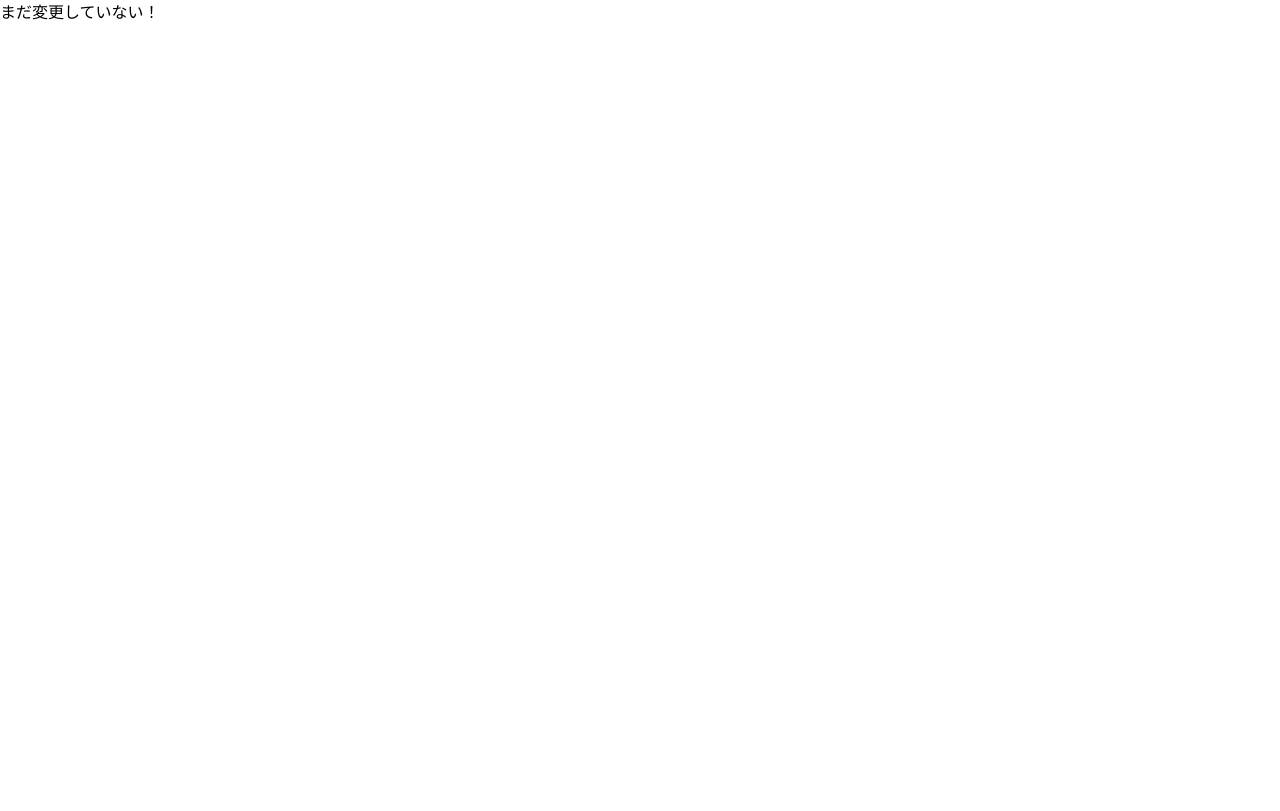
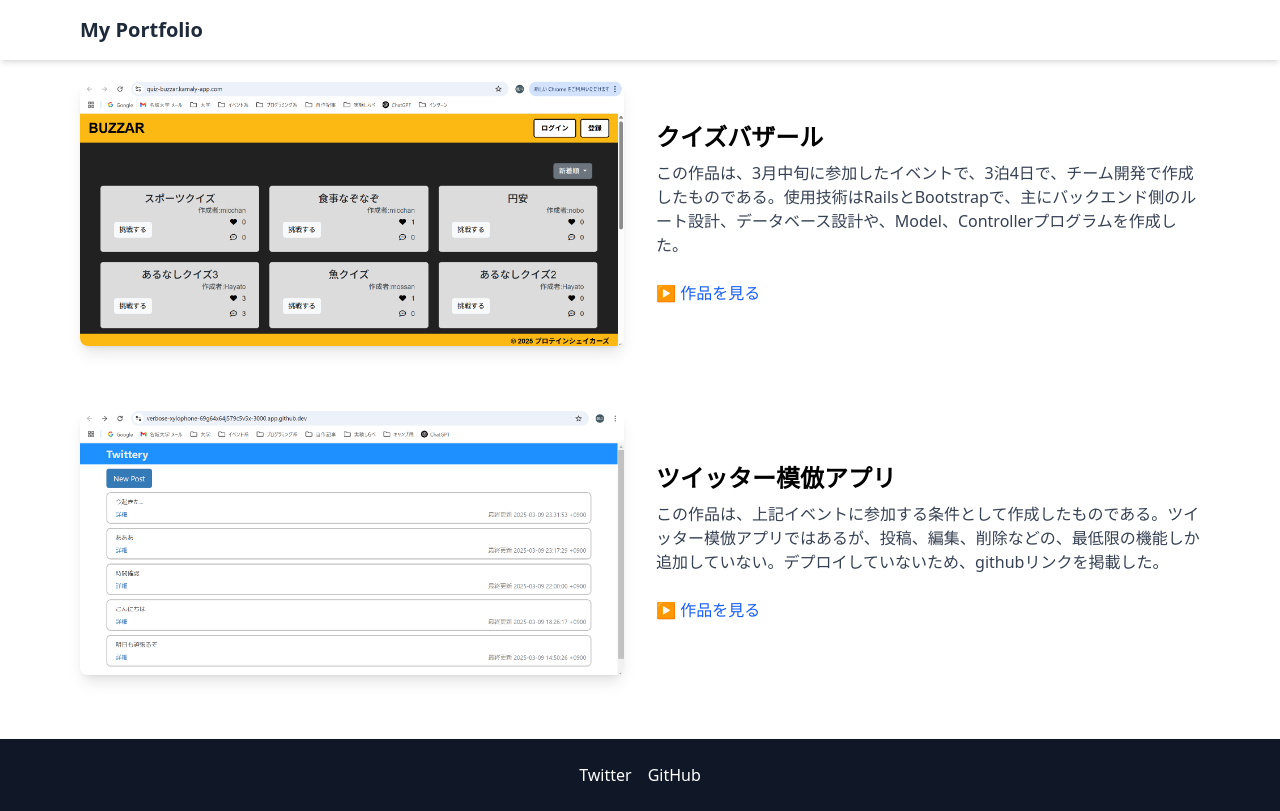
Before and after one commit to Wak8810/My-Portfolio, a React (Vite) app: page / in a window 1280 px wide. Built offline with nearby package versions, Linux system fonts and the light colour scheme.

Commit message:
作品をコンポーネントで表示するように

```diff
--- a/src/App.tsx
+++ b/src/App.tsx
@@ -1,9 +1,46 @@
-function App() {
+// App.tsx
+import React from 'react';
+import Header from './components/header';
+import Footer from './components/footer';
+import PortfolioItem from './components/PortfolioItem';
+
+// 画像をインポート
+import QuizAppImg from './Images/quiz_bazzar.png';
+import TwitteryImg from './Images/twittery.png';
+
+const App: React.FC = () => {
+  const works = [
+    {
+      imageSrc: QuizAppImg,
+      title: 'クイズバザール',
+      description: 'この作品は、3月中旬に参加したイベントで、3泊4日で、チーム開発で作成したものである。使用技術はRailsとBootstrapで、主にバックエンド側のルート設計、データベース設計や、Model、Controllerプログラムを作成した。',
+      link: 'https://quiz-buzzar.kamaly-app.com/',
+    },
+    {
+      imageSrc: TwitteryImg,
+      title: 'ツイッター模倣アプリ',
+      description: 'この作品は、上記イベントに参加する条件として作成したものである。ツイッター模倣アプリではあるが、投稿、編集、削除などの、最低限の機能しか追加していない。デプロイしていないため、githubリンクを掲載した。',
+      link: 'https://github.com/Wak8810/Twittery_imitation_app',
+    },
+  ];
+
   return (
-    <>
-      <span>まだ変更していない！</span>
-    </>
-  )
+    <div className="pt-20 min-h-screen flex flex-col">
+      <Header />
+      <main className="flex-grow px-4 max-w-6xl mx-auto space-y-16" id="works">
+        {works.map((work, index) => (
+          <PortfolioItem
+            key={index}
+            imageSrc={work.imageSrc}
+            title={work.title}
+            description={work.description}
+            link={work.link}
+          />
+        ))}
+      </main>
+      <Footer />
+    </div>
+  );
 }
 
-export default App
+export default App;
--- /dev/null
+++ b/src/components/PortfolioItem.tsx
@@ -0,0 +1,25 @@
+import React from 'react';
+
+interface PortfolioItemProps {
+  imageSrc: string;
+  title: string;
+  description: string;
+  link: string;
+}
+
+const PortfolioItem: React.FC<PortfolioItemProps> = ({ imageSrc, title, description, link }) => {
+  return (
+    <section className="grid md:grid-cols-2 gap-8 items-center">
+      <img src={imageSrc} alt={title} className="rounded-lg shadow-lg" />
+      <div>
+        <h2 className="text-2xl font-semibold mb-2">{title}</h2>
+        <p className="text-gray-700 mb-4">{description}</p>
+        <a href={link} target="_blank" rel="noopener noreferrer" className="inline-block mt-2 text-blue-600 hover:underline font-medium">
+          ▶ 作品を見る
+        </a>
+      </div>
+    </section>
+  );
+}
+
+export default PortfolioItem;
--- /dev/null
+++ b/src/components/footer.tsx
@@ -0,0 +1,16 @@
+import React from 'react'
+
+const Footer: React.FC = () => {
+  return (
+    <footer className="bg-gray-900 text-white py-6 mt-16">
+      <div className="max-w-6xl mx-auto px-4 text-center">
+        <div className="space-x-4">
+          <a href="https://x.com/zhWak8s018" target="_blank" rel="noopener noreferrer" className="hover:underline">Twitter</a>
+          <a href="https://github.com/Wak8810" target="_blank" rel="noopener noreferrer" className="hover:underline">GitHub</a>
+        </div>
+      </div>
+    </footer>
+  )
+}
+
+export default Footer
--- /dev/null
+++ b/src/components/header.tsx
@@ -0,0 +1,20 @@
+import React from 'react'
+
+const Header: React.FC = () => {
+  return (
+    <header className="bg-white shadow-md fixed top-0 left-0 w-full z-50">
+      <div className="max-w-6xl mx-auto px-4 py-4 flex justify-between items-center">
+        <h1 className="text-xl font-bold text-gray-800">My Portfolio</h1>
+        <nav className="space-x-6">
+          {/* まだない機能だから保留、別コンポにしてもよい
+            <a href="#about" className="text-gray-600 hover:text-blue-500 transition">About</a>
+            <a href="#works" className="text-gray-600 hover:text-blue-500 transition">Works</a>
+            <a href="#contact" className="text-gray-600 hover:text-blue-500 transition">Contact</a>
+          */}
+        </nav>
+      </div>
+    </header>
+  )
+}
+
+export default Header
```
Also changed, not shown: src/Images/quiz_bazzar.png (added), src/Images/twittery.png (added).
